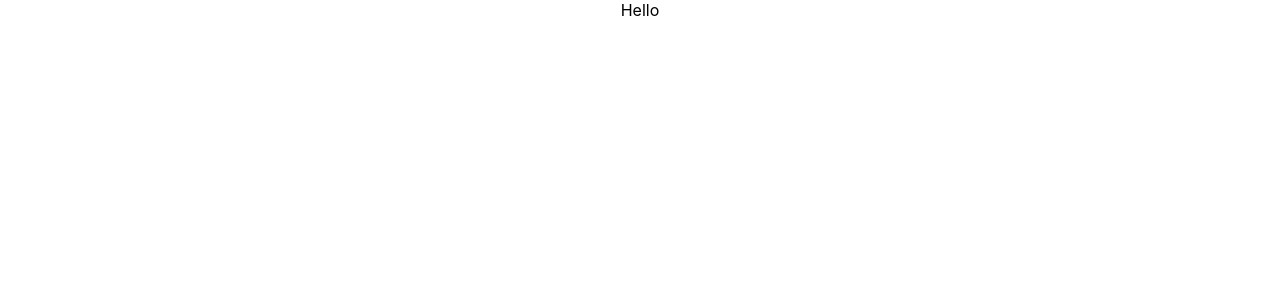
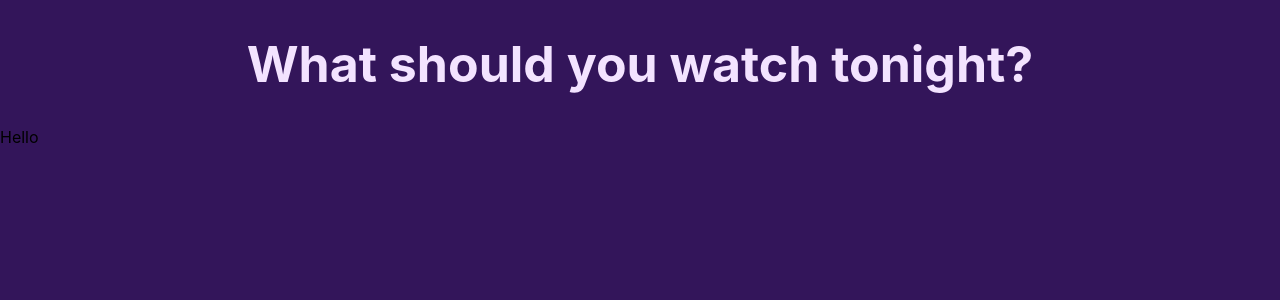
Before and after one commit to Alessandra198/what-should-you-watch, a React (Create React App) app: page / in a window 1280 px wide. Shown: the top 300 px of the page. Built offline with nearby package versions, Linux system fonts and the light colour scheme.

Commit message:
Added Options.js component

```diff
--- a/src/App.css
+++ b/src/App.css
@@ -1,38 +1,5 @@
-.App {
+.App h1 {
   text-align: center;
+  color: rgb(243, 227, 255);
+  font-size: 50px;
 }
-
-.App-logo {
-  height: 40vmin;
-  pointer-events: none;
-}
-
-@media (prefers-reduced-motion: no-preference) {
-  .App-logo {
-    animation: App-logo-spin infinite 20s linear;
-  }
-}
-
-.App-header {
-  background-color: #282c34;
-  min-height: 100vh;
-  display: flex;
-  flex-direction: column;
-  align-items: center;
-  justify-content: center;
-  font-size: calc(10px + 2vmin);
-  color: white;
-}
-
-.App-link {
-  color: #61dafb;
-}
-
-@keyframes App-logo-spin {
-  from {
-    transform: rotate(0deg);
-  }
-  to {
-    transform: rotate(360deg);
-  }
-}
--- a/src/App.js
+++ b/src/App.js
@@ -1,7 +1,15 @@
+import Options from "./Options";
 import "./App.css";
 
 function App() {
-  return <div className="App">Hello</div>;
+  return (
+    <div className="App">
+      <div className="container">
+        <h1>What should you watch tonight?</h1>
+        <Options />
+      </div>
+    </div>
+  );
 }
 
 export default App;
--- /dev/null
+++ b/src/Options.js
@@ -0,0 +1,5 @@
+import React from "react";
+
+export default function Options() {
+  return <div className="Options">Hello</div>;
+}
--- a/src/index.css
+++ b/src/index.css
@@ -5,6 +5,7 @@ body {
     sans-serif;
   -webkit-font-smoothing: antialiased;
   -moz-osx-font-smoothing: grayscale;
+  background-color: rgba(51, 21, 90, 1);
 }
 
 code {
```
